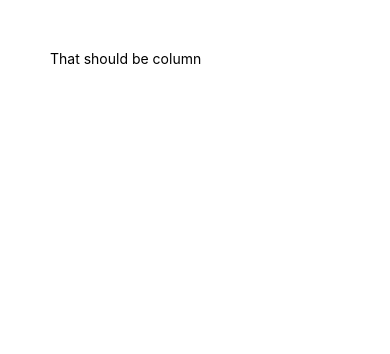
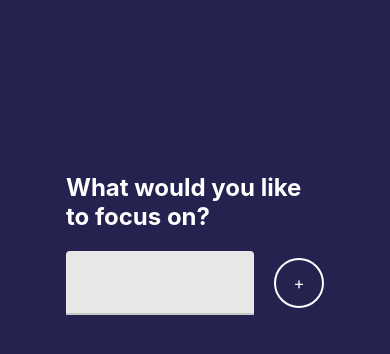
Before and after one commit to ash358241/focus-time, a React Native app: screen / in a window 390 px wide. Shown: the top 354 px of the page. Built offline with nearby package versions, Linux system fonts and the light colour scheme.

Commit message:
focus item formed in ui

```diff
--- a/App.js
+++ b/App.js
@@ -2,6 +2,7 @@
 import { StyleSheet, Text, View } from 'react-native';
 import Constants from 'expo-constants';
 import { useState } from 'react';
+import Focus from './src/features/focus/Focus';
 
 
 export default function App() {
@@ -9,7 +10,7 @@
   return (
     <View style={styles.container}>
       {/* <Text>{focus}</Text> */}
-      {focus ? <Text>That should be row</Text> : <Text>That should be column</Text>}
+      {focus ? <Text>That should be row</Text> : <Focus/>}
       <StatusBar style="auto" />
     </View>
   );
@@ -19,5 +20,6 @@
   container: {
     flex: 1,
     padding: 50,
+    backgroundColor: '#252250',
   },
 });
--- a/package.json
+++ b/package.json
@@ -15,6 +15,7 @@
     "react": "17.0.1",
     "react-dom": "17.0.1",
     "react-native": "0.64.3",
+    "react-native-paper": "^4.11.1",
     "react-native-web": "0.17.1"
   },
   "devDependencies": {
--- /dev/null
+++ b/src/components/RoundedButton.js
@@ -0,0 +1,28 @@
+import React from 'react'
+import { StyleSheet, Text, TouchableOpacity, View } from 'react-native'
+
+const RoundedButton = ({ style = {}, textStyle = {}, size = 125, ...props }) => {
+    return (
+        <TouchableOpacity style={[styles(size).radius, style]}>
+            <Text style={[styles(size).text, textStyle]}>{props.title}</Text>
+        </TouchableOpacity>
+    )
+}
+
+export default RoundedButton
+
+const styles = (size) => StyleSheet.create({
+    radius: {
+        borderRadius: size / 2,
+        width: size,
+        height: size,
+        alignItems: 'center',
+        justifyContent: 'center',
+        borderColor: 'white',
+        borderWidth: 2,
+    },
+    text: {
+        color: 'white',
+        fontSize: size / 3,
+    }
+})
--- /dev/null
+++ b/src/features/focus/Focus.js
@@ -0,0 +1,42 @@
+import React from 'react'
+import { StyleSheet, Text, View } from 'react-native'
+import { TextInput } from 'react-native-paper'
+import RoundedButton from '../../components/RoundedButton'
+
+const Focus = () => {
+    return (
+        <View style={styles.container}>
+            <View style={styles.titleContainer}>
+            <Text style={styles.title}>What would you like to focus on?</Text>
+            <View style={styles.textInput}>
+            <TextInput style={{flex: 1, marginRight: 20}}/>
+            <RoundedButton title="+" size={50}/>
+            </View>
+            </View>
+        </View>
+    )
+}
+
+export default Focus
+
+const styles = StyleSheet.create({
+    container: {
+        flex: 1,
+
+    },
+    titleContainer: {
+        flex: 0.5,
+        padding: 16,
+        justifyContent: 'center',
+    },
+    title: {
+        color: 'white',
+        fontSize: 24,
+        fontWeight: 'bold',
+    },
+    textInput: {
+        paddingTop: 20,
+        flexDirection: 'row',
+        alignItems: 'center',
+    }
+})
```
Also changed, not shown: 2 other files (tests, documents, lock files or other folders).
